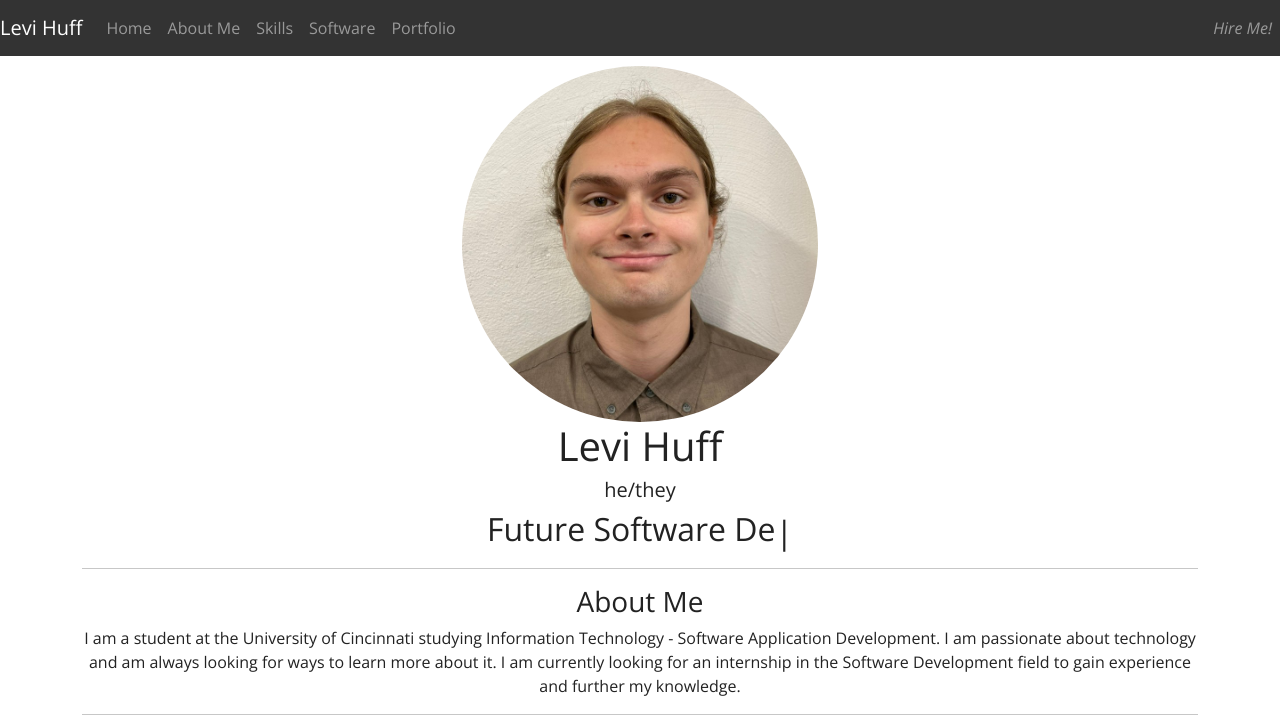
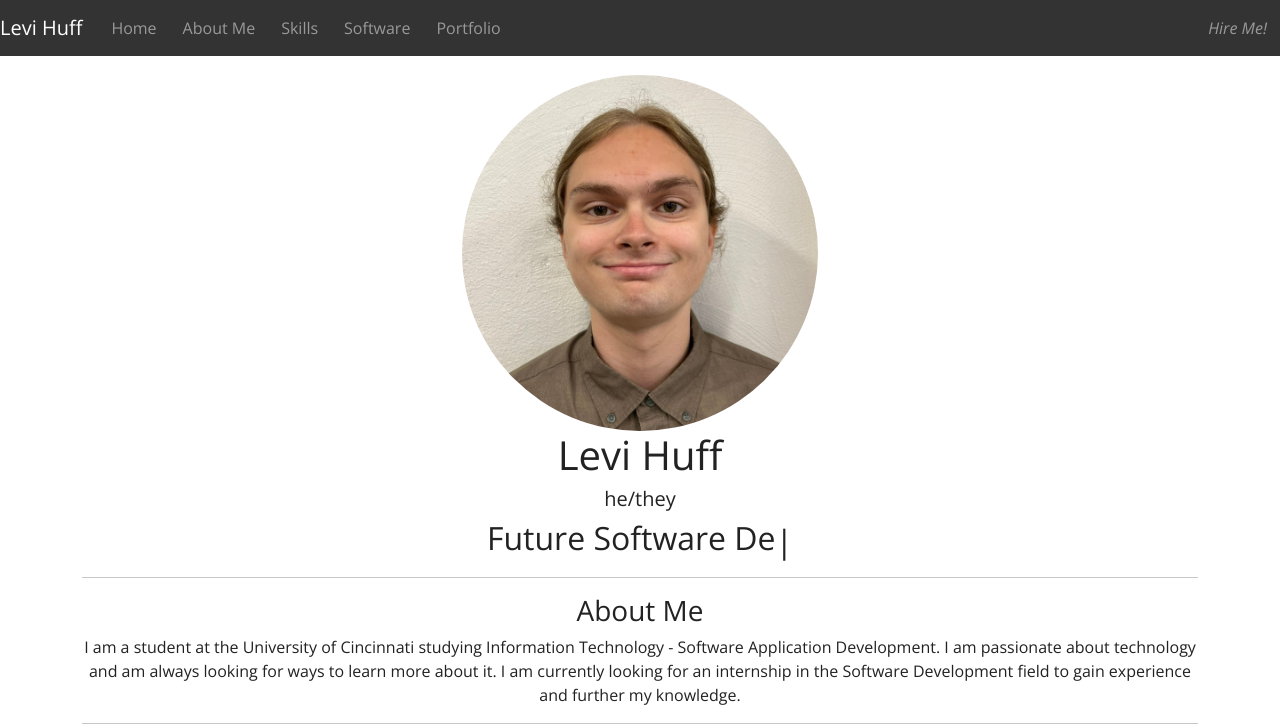
Before and after one commit to lh1207/lh1207.github.io, a plain HTML site: page docs/index.html in a window 1280 px wide. Shown: the top 728 px of the page. Drawn offline with nearby package versions, Linux system fonts and the light colour scheme.

Commit message:
style: Increase margin on navbar links and profile picture
Increase the margin on navbar links from 5px to 10px and on the profile
picture from 10px to 75px for better alignment and spacing.

```diff
--- a/docs/index.html
+++ b/docs/index.html
@@ -12,7 +12,7 @@
     <link rel="stylesheet" href="styles/main.css">
     <body>
 
-    <nav class="navbar navbar-expand-lg navbar-dark bg-dark">
+    <nav class="navbar navbar-expand-lg navbar-dark bg-dark fixed-top">
       <a class="navbar-brand" href="/docs/index.html">Levi Huff</a>
       <button class="navbar-toggler" type="button" data-toggle="collapse" data-target="#navbarNav" aria-controls="navbarNav" aria-expanded="false" aria-label="Toggle navigation">
         <span class="navbar-toggler-icon"></span>
--- a/docs/styles/main.css
+++ b/docs/styles/main.css
@@ -24,13 +24,13 @@
   100% {opacity: 1;}
 }
 
-.navbar-nav > .profile-picture {
-  margin-left: 30px;
-  margin-right: 30px;
+.navbar-nav > li > a {
+  margin-left: 5px;
+  margin-right: 5px;
 }
 
 .profile-picture {
-  margin-top: 10px;
+  margin-top: 75px;
 }
 
 .typed-cursor {
```
